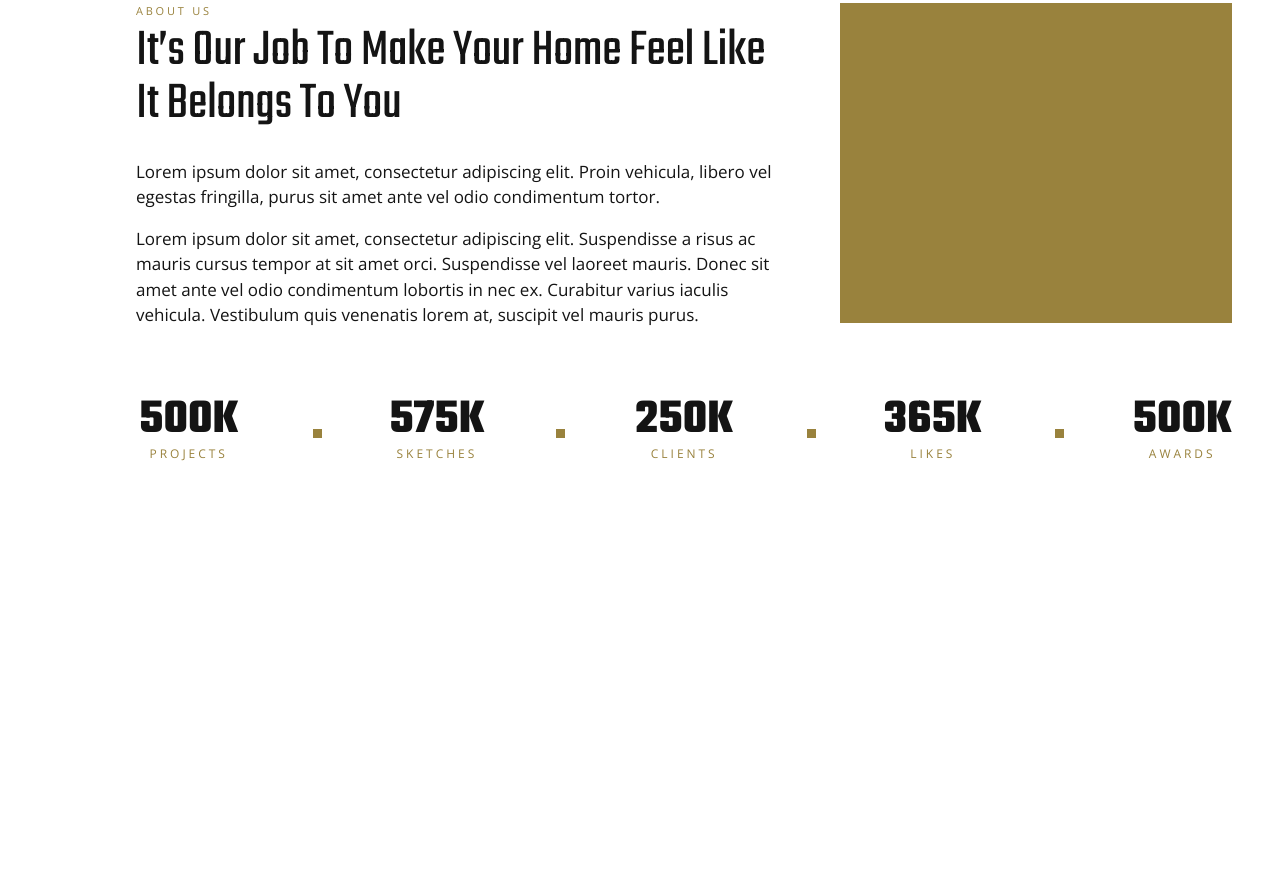
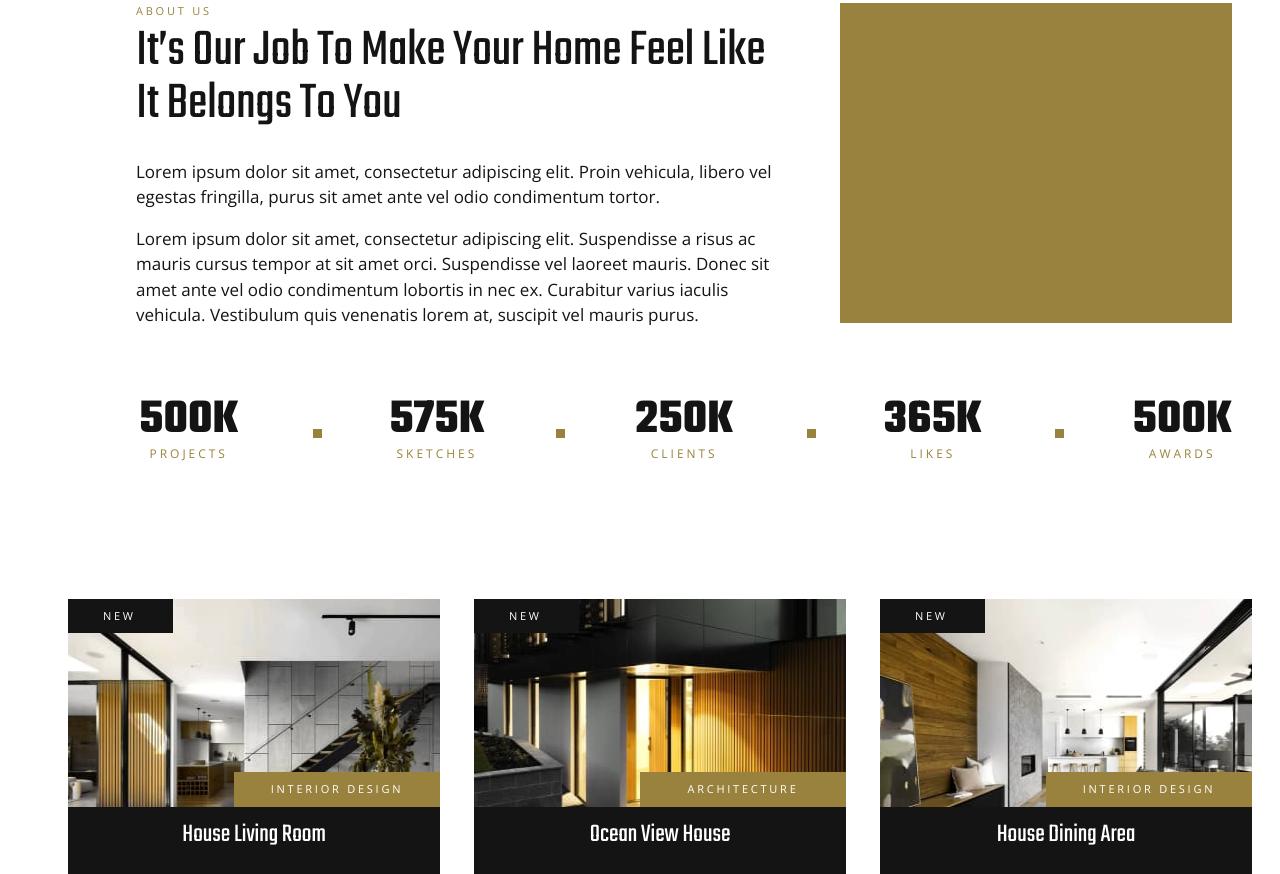
Before and after one commit to KHARKIVSKA-KURKUMA/Vantage-Studio, a plain HTML site: page index.html in a window 1280 px wide. Shown: the part 862-1736 px from the top of the page. Before the commit the page ends 1461 px from the top, so only its background shows below. Drawn offline with nearby package versions, Linux system fonts and the light colour scheme.

Commit message:
add novelty section

```diff
--- a/index.html
+++ b/index.html
@@ -123,7 +123,6 @@
             </div>
             <div class="about-square"></div>
           </div>
-
           <ul class="about-list list">
             <li class="about-item">
               <div class="list-wrap">
@@ -158,6 +157,52 @@
           </ul>
         </div>
       </section>
+      <section class="novelty">
+        <div class="container">
+          <h2 hidden>Novelty</h2>
+          <ul class="novelty-list list">
+            <div class="novelty-holder">
+              <li class="novelty-item">
+                <img
+                  src="./img/1st-novelty.jpg"
+                  alt="1st-novelty"
+                  width="372"
+                  height="275"
+                />
+                <p class="new">new</p>
+                <p class="novelty-type">Interior Design</p>
+                <p class="novelty-name">House Living Room</p>
+              </li>
+            </div>
+            <div class="novelty-holder">
+              <li class="novelty-item">
+                <img
+                  src="./img/2nd-novelty.jpg"
+                  alt="2nd-novelty"
+                  width="372"
+                  height="275"
+                />
+                <p class="new">new</p>
+                <p class="novelty-type">Architecture</p>
+                <p class="novelty-name">Ocean View House</p>
+              </li>
+            </div>
+            <div class="novelty-holder">
+              <li class="novelty-item">
+                <img
+                  src="./img/3rd-novelty.jpg"
+                  alt="3rd-novelty"
+                  width="372"
+                  height="275"
+                />
+                <p class="new">new</p>
+                <p class="novelty-type">Interior Design</p>
+                <p class="novelty-name">House Dining Area</p>
+              </li>
+            </div>
+          </ul>
+        </div>
+      </section>
       <!-- ----------------------------------------------------------------------- -->
     </main>
     <!-- ------------------------------- FOOTER -------------------------------- -->
--- a/sass/layouts/_about.scss
+++ b/sass/layouts/_about.scss
@@ -1,6 +1,5 @@
 .about {
   padding-top: 136px;
-  padding-bottom: 136px;
 }
 .about-wrap {
   display: flex;
--- /dev/null
+++ b/sass/layouts/_novelty.scss
@@ -0,0 +1,50 @@
+.novelty {
+  padding-top: 136px;
+}
+.novelty-list {
+  display: flex;
+  gap: 34px;
+}
+.novelty-holder {
+  position: relative;
+}
+.new {
+  position: absolute;
+  top: 0;
+  display: block;
+  @include text-base(null, 11px, 1.48);
+  letter-spacing: 2.72px;
+  text-transform: uppercase;
+  color: $whiteColor;
+  padding: 9px 35px;
+  background-color: $titleColor;
+  width: 105px;
+}
+.novelty-type {
+  position: absolute;
+  bottom: 0;
+  display: block;
+  right: 0;
+  @include text-base(null, 11px, 3.09);
+  letter-spacing: 2.7625px;
+  text-transform: uppercase;
+  color: $whiteColor;
+  padding: 0 33px 33px;
+  text-align: center;
+  height: 102px;
+  width: 206px;
+  background-color: $accentColor;
+}
+.novelty-name {
+  position: absolute;
+  bottom: 0;
+  width: 372px;
+  display: block;
+  background-color: $titleColor;
+  font-family: 'Teko';
+  @include text-base(null, 26px, 1);
+  text-align: center;
+  text-transform: capitalize;
+  color: $whiteColor;
+  padding: 15px 92px 26px;
+}
--- a/sass/main.scss
+++ b/sass/main.scss
@@ -11,3 +11,4 @@
 @import './layouts/header';
 @import './layouts/hero';
 @import './layouts/about';
+@import './layouts/novelty';
```
Also changed, not shown: css/main.css, css/main.min.css, img/1st-novelty-2x.jpg (added), img/1st-novelty.jpg (added), img/2nd-novelty-2x.jpg (added), img/2nd-novelty.jpg (added), img/3rd-novelty-2x.jpg (added), img/3rd-novelty.jpg (added), 2 other files.
